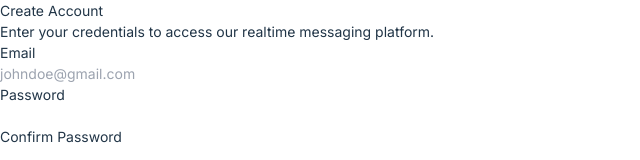
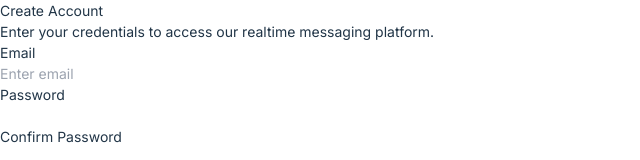
Before and after one commit to imrany/realtime_messaging, a React (Vite) app: page /create in a window 1280 px wide. Shown: the top 160 px of the page, without its empty margins (0-640 px from the left). Built offline with nearby package versions, Linux system fonts and the light colour scheme; no server answers.

Commit message:
ui update and error fix

```diff
--- a/src/pages/CreateAccount.tsx
+++ b/src/pages/CreateAccount.tsx
@@ -47,7 +47,7 @@ export default function CreateAccount() {
                     {passwordErr}
                     <label className="mb-[8px] font-semibold text-[#0f172a]" htmlFor="email">Email</label>
                     <div className="pb-4">
-                        <input id="email" name="email" type="email" className={`px-[10px] w-full py-2 focus:outline-[var(--theme-blue)] focus:outline-[1px] bg-white border-[1px] rounded-lg`} placeholder="johndoe@gmail.com" required/>
+                        <input id="email" name="email" type="email" className={`px-[10px] w-full py-2 focus:outline-[var(--theme-blue)] focus:outline-[1px] bg-white border-[1px] rounded-lg`} placeholder="Enter email" required/>
                     </div>
 
                     <label htmlFor="password" className=" font-semibold mb-[8px] text-[#0f172a]">Password</label>
@@ -56,10 +56,10 @@ export default function CreateAccount() {
                             <input id="password" name="password" type="password" className={`flex-grow px-[10px] py-2 focus:outline-[var(--theme-blue)] focus:outline-[1px] bg-white border-[1px] rounded-l-lg`} minLength={8} maxLength={24} required/>
                         </div>
                     </div>
-                    <label htmlFor="password" className=" font-semibold mb-[8px] text-[#0f172a]">Confirm Password</label>
+                    <label htmlFor="confirmpassword" className=" font-semibold mb-[8px] text-[#0f172a]">Confirm Password</label>
                     <div className="flex flex-col">
                         <div className="flex">
-                            <input id="password" name="confirmpassword" type="password" className={`flex-grow px-[10px] py-2 focus:outline-[var(--theme-blue)] focus:outline-[1px] bg-white border-[1px] rounded-l-lg`} minLength={8} maxLength={24} required/>
+                            <input id="confirmpassword" name="confirmpassword" type="password" className={`flex-grow px-[10px] py-2 focus:outline-[var(--theme-blue)] focus:outline-[1px] bg-white border-[1px] rounded-l-lg`} minLength={8} maxLength={24} required/>
                         </div>
                     </div>
                 </div>
```
